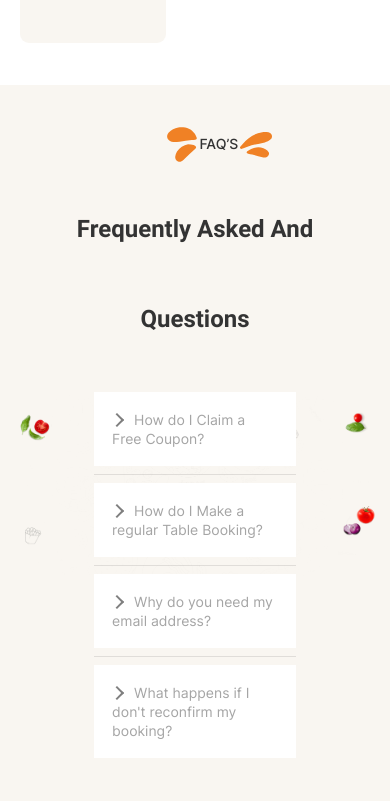
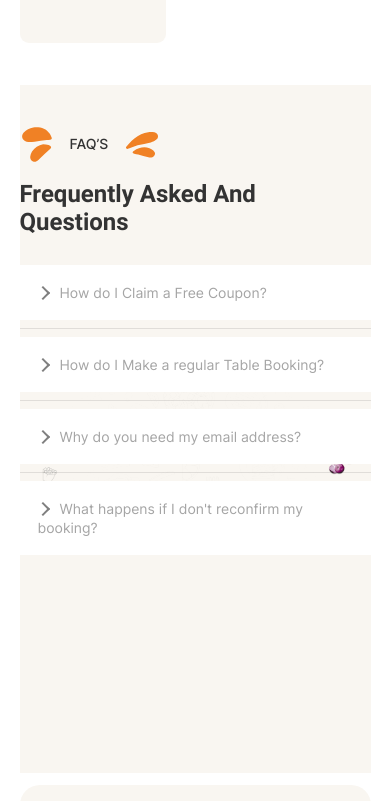
Before and after one commit to ProgrammerAlok/g-nine, a React (Vite) app: page / in a window 390 px wide. Shown: the part 5198-5999 px from the top of the page. Built offline with nearby package versions, Linux system fonts and the light colour scheme.

Commit message:
Faqs page responsive done

```diff
--- a/src/components/Faqs/Faqs.jsx
+++ b/src/components/Faqs/Faqs.jsx
@@ -21,13 +21,13 @@ const Faqs = () => {
           className="w-full object-cover rotate-180"
         />
       </div>
-      <div className="faq-container flex flex-row justify-end w-full max-w-[1440px] mx-auto bg-gray-100 py-10 ">
-        <div className="h-[45rem] w-full relative">
+      <div className="faq-container flex flex-row justify-end w-[90%] max-w-[1440px] mx-auto bg-gray-100 py-10 ">
+        <div className="h-[45rem] md:h-[38rem] w-full relative">
           {/* form & heading */}
           <div className="flex flex-col items-center justify-center w-full h-max gap-[50px] left-0 bottom-0 right-0 top-0 m-auto ">
-            <div className="flex flex-col items-center justify-start w-[69%] gap-5 relative">
-              <div className="flex flex-row justify-center w-[22%]">
-                <div className="flex flex-row justify-between items-center w-full">
+            <div className="flex flex-col items-center justify-start w-[69%] md:w-full gap-5 relative">
+              <div className="flex flex-col justify-center w-full gap-4">
+                <div className="flex flex-row justify-center md:justify-start gap-4 items-center w-full">
                   <Img
                     src="images/img_svg.svg"
                     alt="svg_one"
@@ -46,15 +46,16 @@ const Faqs = () => {
                     className="h-[29px]"
                   />
                 </div>
+
+                <Heading
+                  size="2xl"
+                  as="h2"
+                  className="text-center md:text-left"
+                >
+                  Frequently Asked And Questions
+                </Heading>
               </div>
-              <Heading
-                size="2xl"
-                as="h2"
-                className="text-center !leading-[90px]"
-              >
-                Frequently Asked And Questions{" "}
-              </Heading>
-              <div className="relative w-[75%] mx-auto">
+              <div className="relative w-[75%] md:w-full mx-auto">
                 <div className=" absolute z-50 w-full">
                   <Accordian />
                 </div>
--- a/src/components/Heading/index.jsx
+++ b/src/components/Heading/index.jsx
@@ -15,7 +15,7 @@ const Heading = ({ children, className = "", size = "3xl", as, ...restProps }) =
   const Component = as || "h6";
 
   return (
-    <Component className={`text-blue_gray-900_01 font-roboto font-[700] text-[70px] leading-[100px] md:text-[24px] md:leading-[28.13px] ${className} ${sizes[size]}`} {...restProps}>
+    <Component className={`text-blue_gray-900_01 font-roboto font-[700] text-[70px] leading-[90px] md:text-[24px] md:leading-[28.13px] ${className} ${sizes[size]}`} {...restProps}>
       {children}
     </Component>
   );
```
